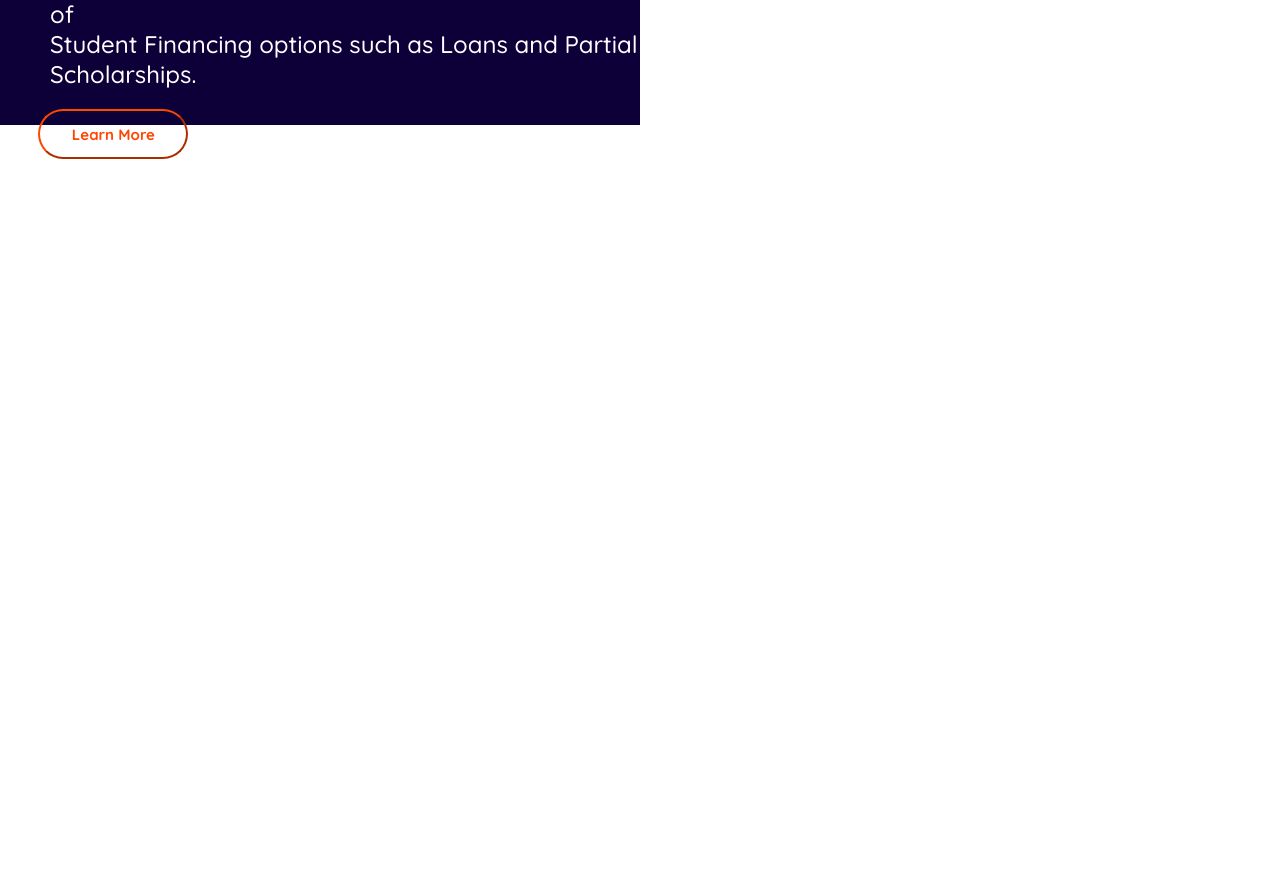
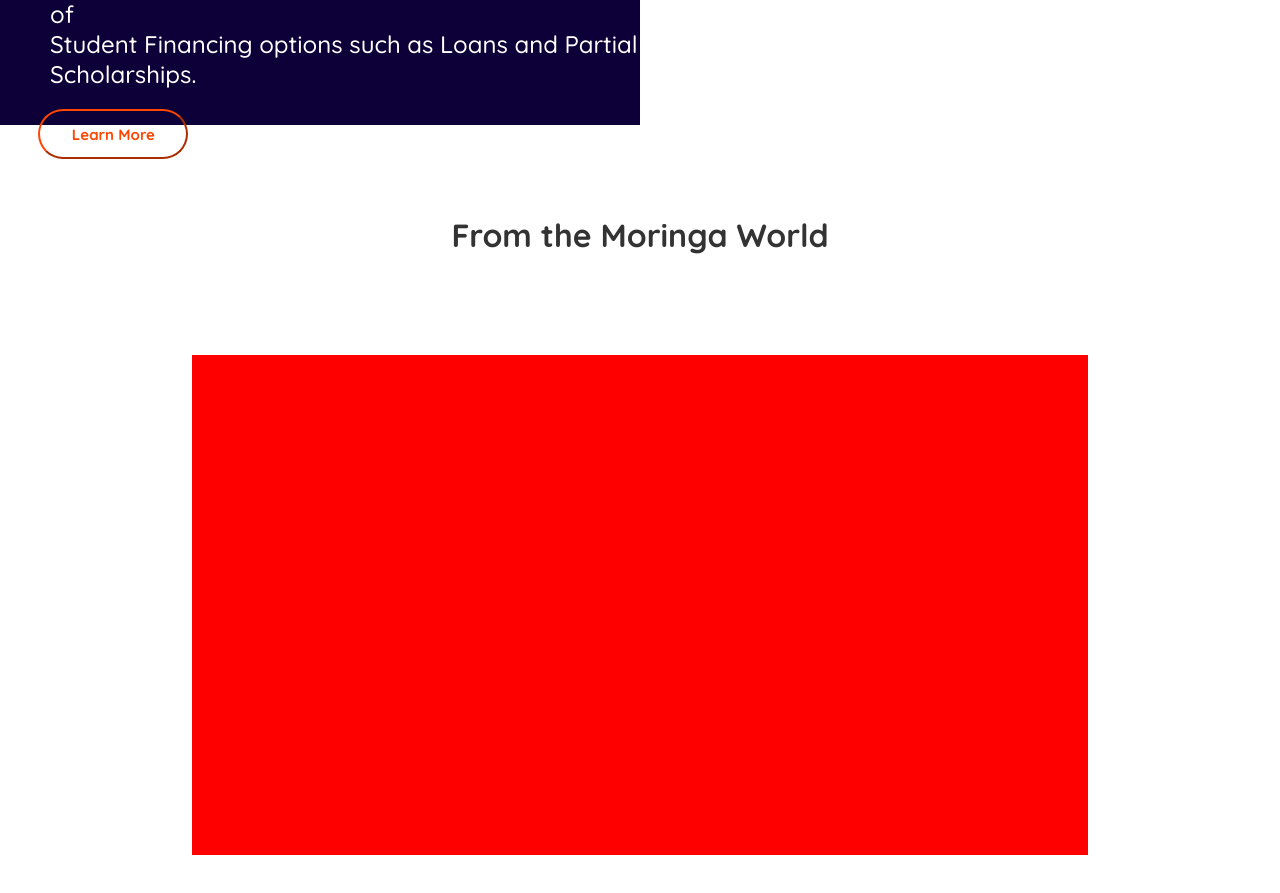
Before and after one commit to REGENCY-14/Bismuth, a React (Vite) app: page / in a window 1280 px wide. Shown: the part 4666-5559 px from the top of the page. Before the commit the page ends 4825 px from the top, so only its background shows below. Built offline with nearby package versions, Linux system fonts and the light colour scheme.

Commit message:
another commit

```diff
--- a/src/Home.jsx
+++ b/src/Home.jsx
@@ -130,7 +130,13 @@ const Homepage = () => {
                   <button>Learn More</button>
         </div>
         <div className="secondhalf"></div>
-      </div>
+          </div>
+          <div className="last-part">
+              <h2>From the Moringa World</h2>
+              <div className="lastslideshow">
+
+              </div>
+          </div>
     </div>
   );
 };
--- a/src/index.css
+++ b/src/index.css
@@ -330,3 +330,29 @@ transform : translate(-50%,-50%)
 
 
 }
+
+.last-part{
+  position: relative;
+  height: 800px;
+
+}
+
+.last-part h2{
+  padding-top: 7%;
+  text-align: center;
+  font-size: 2rem;
+}
+
+.lastslideshow{
+  position: absolute;
+  height: 500px;
+  background-color: red;
+  width: 70%;
+  top: 60%;
+  left: 50%;
+  transform : translate(-50%,-50%)
+
+
+
+
+}
```
